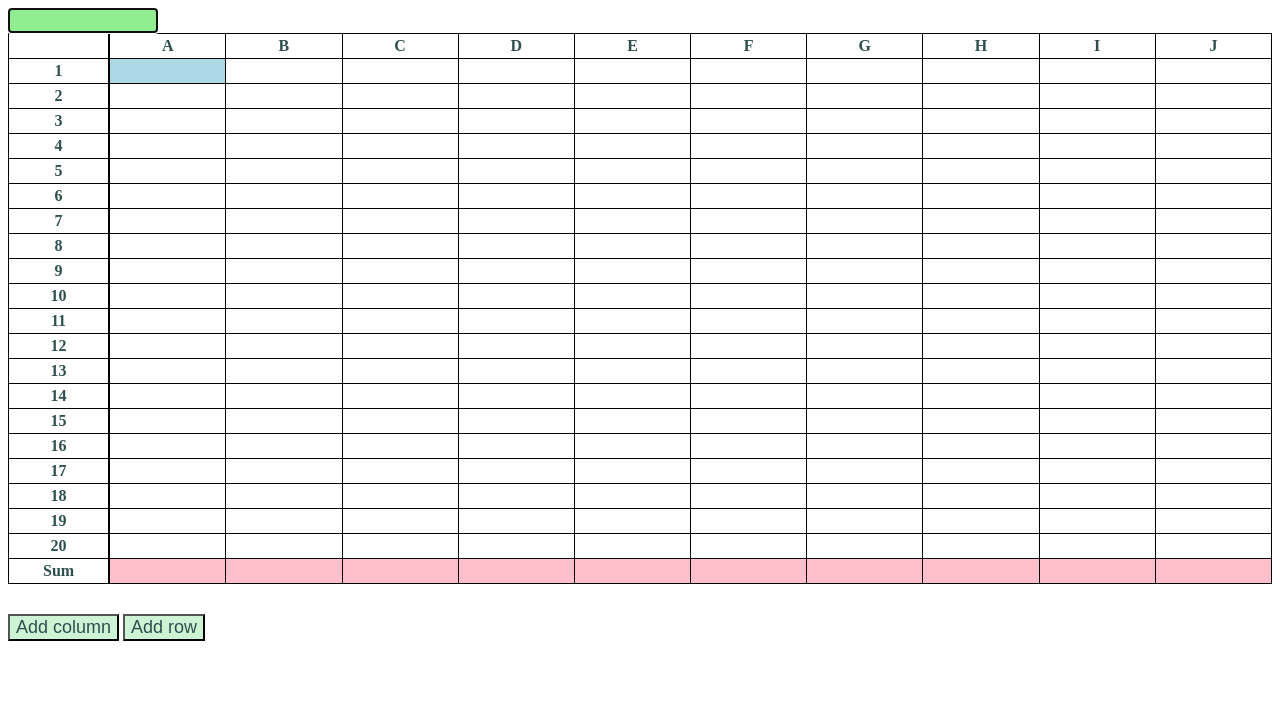
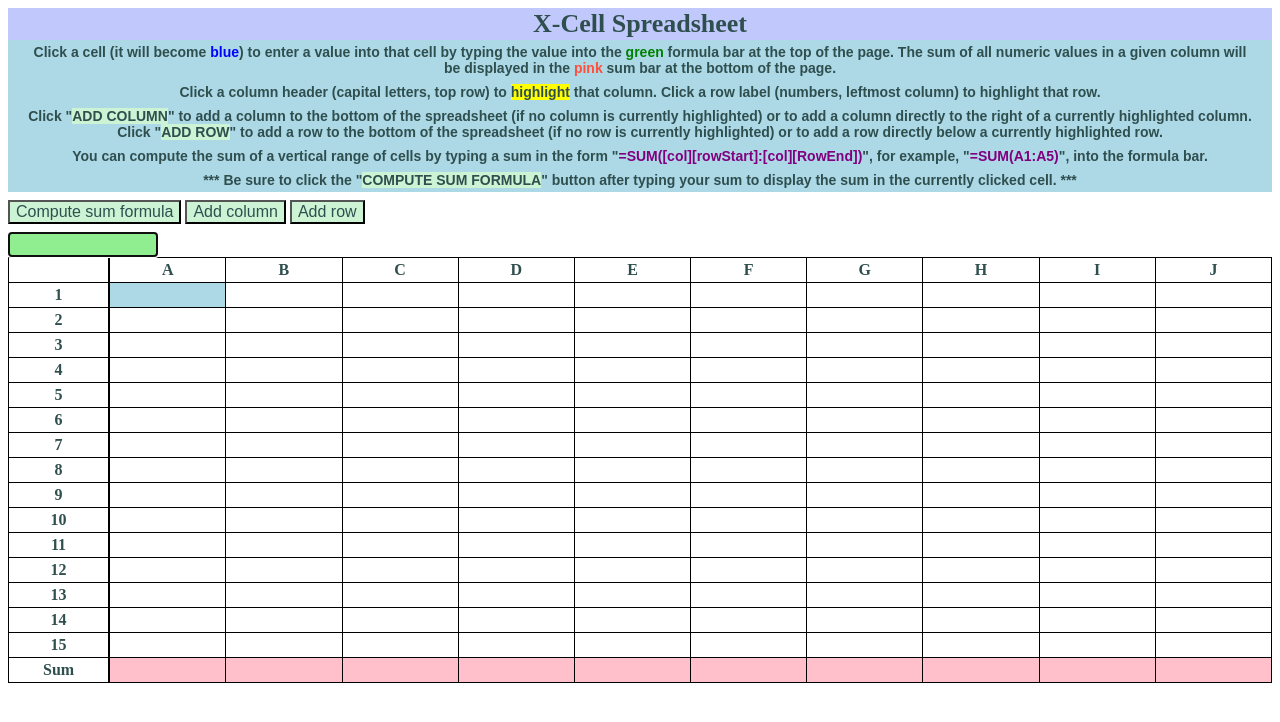
Before and after one commit to luyizh/x-cell, a website: page public/index.html in a window 1280 px wide. Drawn offline with Linux system fonts and the light colour scheme.

Commit message:
add compute sum formula button, add instructions, update CSS

```diff
--- a/client/js/table-model.js
+++ b/client/js/table-model.js
@@ -1,5 +1,5 @@
 class TableModel {
-	constructor(numCols=10, numRows=20) {
+	constructor(numCols=10, numRows=15) {
 		this.numCols = numCols;
 		this.numRows = numRows;
 		this.data = {};
--- a/public/css/styles.css
+++ b/public/css/styles.css
@@ -32,8 +32,9 @@ thead {
 }
 
 button {
-	font-size: 18px;
-	margin-top: 30px;
+	font-size: 16px;
+	margin-top: 8px;
+	margin-bottom: 8px;
 	color: rgb(47, 79, 79);
 	background-color: #CCF3D4;
 }
@@ -53,3 +54,28 @@ button {
 .clearfloat {
 	clear: both;
 }
+
+
+h1 {
+	text-align: center;
+	font-size: 26px;
+	background-color: #C1C9FC;
+	padding: 1px;
+	margin: 0px;
+	color: rgb(47, 79, 79);
+}
+
+h2 {
+	text-align: center;
+	font-size: 14px;
+	font-family: "Arial";
+	padding: 4px 0px;
+	margin: 0px;
+	color: rgb(47, 79, 79);
+}
+
+.instructions{
+	background-color: lightblue;
+	margin: 0px;
+	padding: 0px 20px;
+}
--- a/public/index.html
+++ b/public/index.html
@@ -6,6 +6,21 @@
 
 <body>
   <div class="container">
+    <h1> X-Cell Spreadsheet </h1>
+    <div class="instructions">
+      <h2> Click a cell (it will become <font color="blue">blue</font>) to enter a value into that cell by typing the value into the <font color="green">green</font> formula bar at the top of the page.
+      The sum of all numeric values in a given column will be displayed in the <span style="color: #FF4E3A">pink</span> sum bar at the bottom of the page. </h2>
+      <h2> Click a column header (capital letters, top row) to <span style="background-color: #FFFF00">highlight</span> that column. Click a row label (numbers, leftmost column) to highlight that row. </h2>
+      <h2> Click "<span style="background-color: #CCF3D4">ADD COLUMN</span>" to add a column to the bottom of the spreadsheet (if no column is currently highlighted) or to add a column directly to the right of a currently highlighted column. Click "<span style="background-color: #CCF3D4">ADD ROW</span>" to add a row to the bottom of the spreadsheet (if no row is currently highlighted) or to add a row directly below a currently highlighted row. </h2>
+      <h2> You can compute the sum of a vertical range of cells by typing a sum in the form "<font color="purple">=SUM([col][rowStart]:[col][RowEnd])</font>", for example, "<font color="purple">=SUM(A1:A5)</font>", into the formula bar. </h2>
+      <h2> *** Be sure to click the "<span style="background-color: #CCF3D4">COMPUTE SUM FORMULA</span>" button after typing your sum to display the sum in the currently clicked cell. *** </h2>
+    </div>
+    <button id="compute-sum-formula">Compute sum formula</button>
+    <button id="add-column">Add column</button>
+    <button id="add-row">Add row</button>
+
+    <div class="clearfloat"></div>
+
     <input id="formula-bar" type="text" value="" />
     <div class="clearfloat"></div>
     <table id="sheet-current">
@@ -30,8 +45,7 @@
     </table>
 
     <div class="clearfloat"></div>
-    <button id="add-column">Add column</button>
-    <button id="add-row">Add row</button>
+
 
   </div>
 
--- a/public/js/bundle.js
+++ b/public/js/bundle.js
@@ -51,7 +51,7 @@ module.exports = {
 };
 },{}],4:[function(require,module,exports){
 class TableModel {
-	constructor(numCols=10, numRows=20) {
+	constructor(numCols=10, numRows=15) {
 		this.numCols = numCols;
 		this.numRows = numRows;
 		this.data = {};
@@ -222,6 +222,9 @@ class TableView {
 		this.addRowEl = document.getElementById('add-row');
 
 		this.rowLabelsEl = document.getElementById('row-labels');
+
+		this.computeSumFormulaEl = document.getElementById('compute-sum-formula');
+
 	}
 
 	initCurrentCell() {
@@ -364,6 +367,9 @@ class TableView {
 	}
 
 	attachEventHandlers() {
+
+		const context = this;
+
 		this.sheetBodyEl.addEventListener('click', this.
 			handleSheetClick.bind(this));
 		this.formulaBarEl.addEventListener('keyup', this.
@@ -379,6 +385,65 @@ class TableView {
 
 		this.headerRowEl.addEventListener('click', this.
 			handleColHeaderClick.bind(this));
+
+		// this works fine
+		this.computeSumFormulaEl.addEventListener('click', this.
+			handleFormulaBarEnter.bind(this));
+
+		// this doesn't work...
+		/*this.formulaBarEl.addEventListener('keypress', function(e) {
+			if (e.key === 'Enter') {
+				console.log('hi');
+				console.log(context.handleFormulaBarEnter);
+				console.log(context)
+				context.handleFormulaBarEnter.bind(e);
+			}
+		});*/
+
+	}
+
+	handleFormulaBarEnter(event) {
+		const value = this.formulaBarEl.value;
+
+		// to potentially use sum formula...
+		// must start with correct command, include colon, end with closing paren
+		if (value.substring(0, 5) === "=SUM(" &&
+			  value.includes(":") &&
+			  value.substring(value.length - 1) === ")") {
+
+		  const colonIndex = value.indexOf(":");
+		  const colLetter = value.substring(5, 6);
+		  const colLetter2 = value.substring(colonIndex + 1, colonIndex + 2);
+
+		  const colNumber = colLetter.charCodeAt(0) - 64;
+		  const rowStart = value.substring(6, colonIndex);
+		  const rowEnd = value.substring(colonIndex + 2, value.length - 1);
+
+		  // one more check to see if we can use sum formula...
+		  // need colLetter and colLetter2 to match
+		  // need colNumber to be within range of present spreadsheet
+		  // need rowStart < rowEnd
+		  // need rowStart and rowEnd to be within range of present spreadsheet
+		  if (colLetter === colLetter2 &&
+		  	  1 <= colNumber && colNumber <= this.model.numCols &&
+		  	  rowStart < rowEnd &&
+		  	  1 <= rowStart && rowStart <= this.model.numRows &&
+		  	  1 <= rowEnd && rowEnd <= this.model.numRows) {
+
+		    const sum = this.model.computeSum(colNumber, rowStart, rowEnd);
+
+		    this.model.setValue(this.currentCellLocation, sum.toString());
+		    this.renderTableBody();
+		    this.renderTableFooter();
+
+		  } else {
+		  	// if any checks fail, don't use sum formula
+		  	this.model.setValue(this.currentCellLocation, value);
+		    this.renderTableBody();
+		    this.renderTableFooter();
+		  }
+		}
+
 	}
 
 	handleRowLabelClick(event) {
@@ -497,51 +562,9 @@ class TableView {
 	handleFormulaBarChange(evt) {
 		const value = this.formulaBarEl.value;
 
-		// to potentially use sum formula...
-		// must start with correct command, include colon, end with closing paren
-		if (value.substring(0, 5) === "=SUM(" &&
-			  value.includes(":") &&
-			  value.substring(value.length - 1) === ")") {
-			console.log("sum is here");
-
-		  const colonIndex = value.indexOf(":");
-		  const colLetter = value.substring(5, 6);
-		  const colLetter2 = value.substring(colonIndex + 1, colonIndex + 2);
-
-		  const colNumber = colLetter.charCodeAt(0) - 64;
-		  const rowStart = value.substring(6, colonIndex);
-		  const rowEnd = value.substring(colonIndex + 2, value.length - 1);
-
-		  // one more check to see if we can use sum formula...
-		  // need colLetter and colLetter2 to match
-		  // need colNumber to be within range of present spreadsheet
-		  // need rowStart < rowEnd
-		  // need rowStart and rowEnd to be within range of present spreadsheet
-		  if (colLetter === colLetter2 &&
-		  	  1 <= colNumber && colNumber <= this.model.numCols &&
-		  	  rowStart < rowEnd &&
-		  	  1 <= rowStart && rowStart < this.model.numRows &&
-		  	  1 <= rowEnd && rowEnd < this.model.numRows) {
-
-		    const sum = this.model.computeSum(colNumber, rowStart, rowEnd);
-
-		    this.model.setValue(this.currentCellLocation, sum.toString());
-		    this.renderTableBody();
-		    this.renderTableFooter();
-
-		  } else {
-		  	// if any checks fail, don't use sum formula
-		  	this.model.setValue(this.currentCellLocation, value);
-		    this.renderTableBody();
-		    this.renderTableFooter();
-		  }
-		}
-		else {
-			// sum formula not present, just show value
-			this.model.setValue(this.currentCellLocation, value);
-		  this.renderTableBody();
-		  this.renderTableFooter();
-		}
+	  this.model.setValue(this.currentCellLocation, value);
+		this.renderTableBody();
+		this.renderTableFooter();
 	}
 
 	handleSheetClick(evt) {
```
Also changed, not shown: client/js/table-view.js (+68 -45 lines), client/js/test/fixtures/sheet-container.html (+11 -2 lines).
